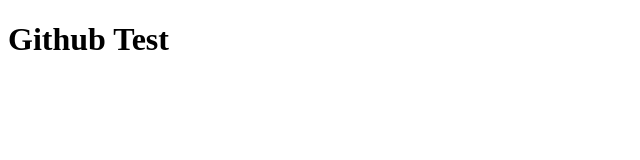
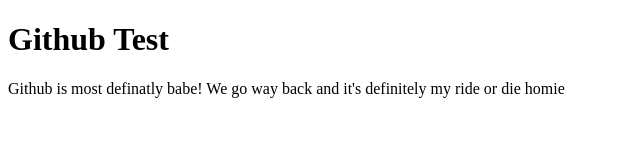
Before and after one commit to ElizBoahen/github-test, a plain HTML site: page index.html in a window 1280 px wide. Shown: the whole page, without its empty margins (0-640 px from the left). Drawn offline with Linux system fonts and the light colour scheme.

Commit message:
Added paragraph

```diff
--- a/index.html
+++ b/index.html
@@ -5,5 +5,6 @@
 </head>
 <body>
 	<h1>Github Test</h1>
+	<p>Github is most definatly babe! We go way back and it's definitely my ride or die homie</p>
 </body>
 </html>
```
